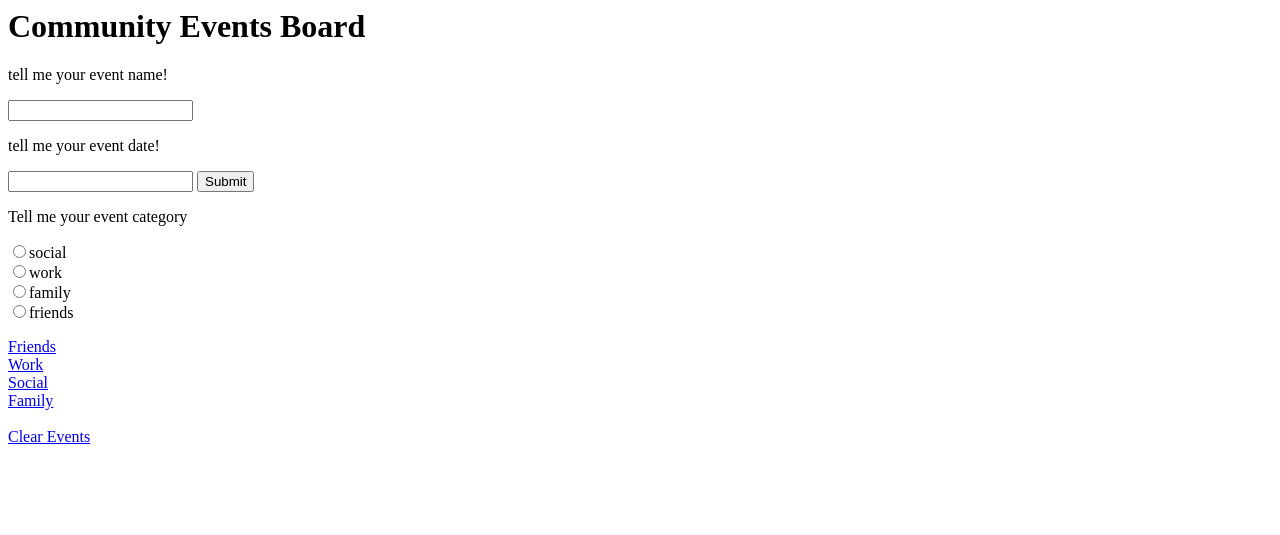
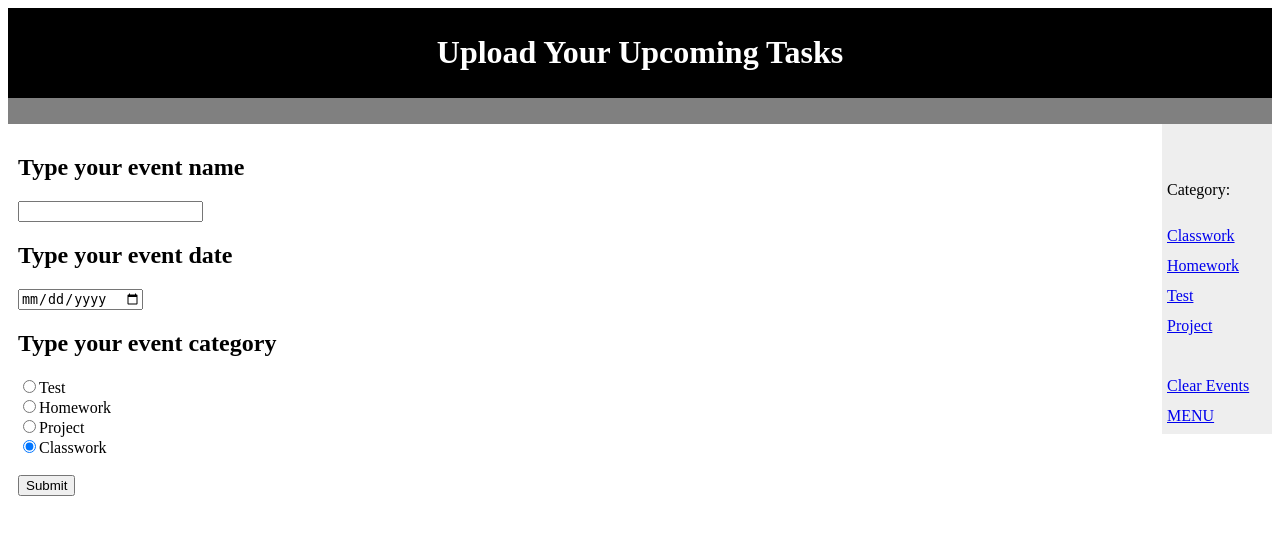
Before and after one commit to Wil-liam-L-u/IB_CS_IA, a Flask app: page /index in a window 1280 px wide. Shown: the top 535 px of the page. Run offline with Flask 2, Linux system fonts and the light colour scheme; data that the repository does not hold is empty; some libraries are stand-ins or nearby versions.

Commit message:
first commit

```diff
--- a/app/routes.py
+++ b/app/routes.py
@@ -1,12 +1,11 @@
 import os
 from app import app
-from flask import render_template, request, redirect
-
-
-
+from flask import render_template, request, redirect, session, url_for
+# from bson.objectid import ObjectID
 
 from flask_pymongo import PyMongo
-
+#
+app.secret_key = "sdjfhbj;"
 # name of database
 app.config['MONGO_DBNAME'] = 'advance'
 
@@ -16,12 +15,17 @@ app.config['MONGO_URI'] = 'mongodb+srv://William_Lu:C5V1vvx7OLjks3qz@cluster0-h4
 mongo = PyMongo(app)
 
 
-# INDEX
+@app.route('/')
 
-@app.route('/')
+@app.route("/menu")
+def menu():
+    return render_template('menu.html')
+
+
 @app.route('/index')
 
 def index():
+    session['username'] = "William"
     # connect to the database
     collection = mongo.db.events
     #query the database to all events
@@ -35,16 +39,6 @@ def index():
 
 # CONNECT TO DB, ADD DATA
 
-@app.route('/add')
-
-def add():
-    # connect to the database
-    collection = mongo.db.events
-    # insert new data
-    collection.insert({"event_name":"test", "event_date":"today"})
-
-    # return a message to the user
-    return "You added an event to database!"
 @app.route('/results', methods = ["get","post"])
 
 def results():
@@ -72,30 +66,30 @@ def secret():
     collection.delete_many({})
     return redirect('/index')
 
-@app.route("/social")
+@app.route("/test")
 def sorted():
     collection = mongo.db.events
-    social = list(collection.find({"event_type": "social"}))
-    print (social)
-    return render_template('index.html', events = social)
+    test = list(collection.find({"event_type": "test"}))
+    print (test)
+    return render_template('index.html', events = test)
 
-@app.route("/family")
-def family():
+@app.route("/project")
+def project():
     collection = mongo.db.events
-    family = list(collection.find({"event_type": "family"}))
-    print (family)
-    return render_template('index.html', events = family)
+    project = list(collection.find({"event_type": "project"}))
+    print (project)
+    return render_template('index.html', events = project)
 
-@app.route("/friends")
-def friends():
+@app.route("/classwork")
+def classwork():
     collection = mongo.db.events
-    friends = list(collection.find({"event_type": "friends"}))
-    print (friends)
-    return render_template('index.html', events = friends)
+    classwork = list(collection.find({"event_type": "classwork"}))
+    print (classwork)
+    return render_template('index.html', events = classwork)
 
-@app.route("/work")
-def work():
+@app.route("/homework")
+def homework():
     collection = mongo.db.events
-    work = list(collection.find({"event_type": "work"}))
-    print (work)
-    return render_template('index.html', events = work)
+    homework = list(collection.find({"event_type": "homework"}))
+    print (homework)
+    return render_template('index.html', events = homework)
--- a/app/templates/index.html
+++ b/app/templates/index.html
@@ -1,9 +1,44 @@
 <html>
-    <head>
-        <title>Community Events Board</title>
-    </head>
-    <body>
-      <h1>Community Events Board</h1>
+<head>
+<style>
+header {
+background-color:black;
+color:white;
+text-align:center;
+padding:5px;
+}
+nav {
+line-height:30px;
+background-color:#eeeeee;
+height:300px;
+width:100px;
+float:right;
+padding:5px;
+}
+section {
+width:350px;
+float:left;
+padding:10px;
+}
+footer {
+background-color:grey;
+color:white;
+clear:both;
+text-align:left;
+padding:5px;
+}
+</style>
+</head>
+      <!-- <center> -->
+
+      <header>
+      <h1>Upload Your Upcoming Tasks</h1>
+      </header>
+
+
+    </div>
+
+      <footer>
       <div class="event-list">
         <ul>
           {% for event in events %}
@@ -11,32 +46,52 @@
           {% endfor %}
         </ul>
       </div>
+    </footer>
       <!-- add a method -->
       <form method = "post" action = "/results" >
-        <p> tell me your event name!</p>
+        <section>
+        <h1> Type your event name</h1>
+
         <input type = "text" name = "event_name"/>
+
+
+        <h1> Type your event date</h1>
+        <input type="date" id="eventdate" name = "event_date"/>
+
+        <div id="nav">
+        <h1> Type your event category</h1>
+        <input type = "radio" name = "category" value = "test" checked><span>Test</span> <br>
+        <input type = "radio" name = "category" value = "homework" checked><span>Homework</span> <br>
+        <input type = "radio" name = "category" value = "project" checked><span>Project</span><br>
+        <input type = "radio" name = "category" value = "classwork" checked><span>Classwork</span><br>
         <br>
-        <p> tell me your event date!</p>
-        <input type = "text" name = "event_date"/>
         <input type = "submit" name = "submit"/>
-        <p> Tell me your event category</p>
-        <input type = "radio" name = "category" value = "social">social <br>
-        <input type = "radio" name = "category" value = "work">work <br>
-        <input type = "radio" name = "category" value = "family">family <br>
-        <input type = "radio" name = "category" value = "friends">friends <br>
+      </section>
+        </div>
         <!-- ask for event name and date'
 
       submit button-->
+      <nav>
+      <br>
       </form>
-      <a href="/friends">Friends</a>
+      <p> Category: </p>
+      <a href="/classwork">Classwork</a>
       <br>
-      <a href="/work">Work</a>
+      <a href="/homework">Homework</a>
       <br>
-      <a href="/social">Social</a>
+      <a href="/test">Test</a>
       <br>
-      <a href="/family">Family</a>
+      <a href="/project">Project</a>
       <br>
       <br>
       <a href="/secret">Clear Events</a>
+
     </body>
+    <!-- <p>Do you want to upload your notes? <br/>
+Click this<br/> <a href="/note">NOTE</a> <br/> -->
+<br><a href="/menu">MENU</a>
+</nav>
+<!-- </center> -->
+
+      </p></p>
 </html>
```
Also changed, not shown: app/templates/menu.html (added, +74 -0 lines).
